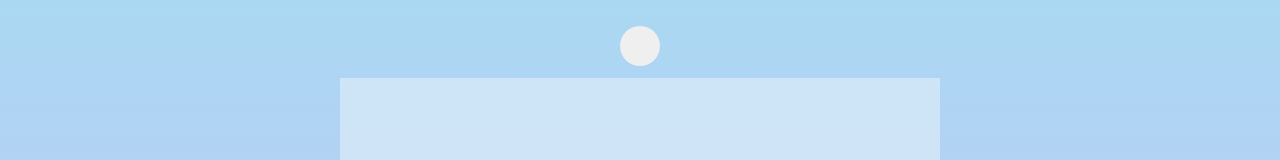
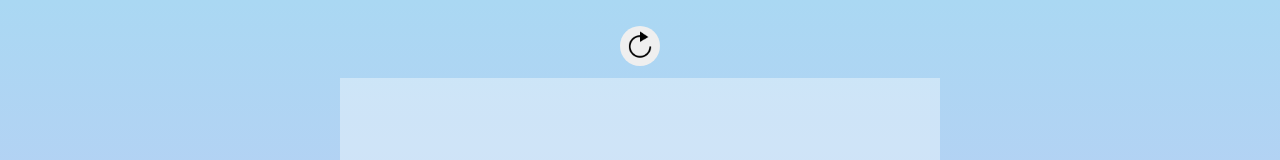
Before and after one commit to jundesu/weather_taipei, a React (Create React App) app: page / in a window 1280 px wide. Shown: the top 160 px of the page. Built offline with nearby package versions, Linux system fonts and the light colour scheme.

Commit message:
style button

```diff
--- a/src/App.css
+++ b/src/App.css
@@ -8,6 +8,7 @@ html, body {
   display: flex;
   flex-direction: column;
   align-items: center;
+  height: 100%;
 }
 .weatherObservation {
   background-color: rgb(255, 255, 255, 0.384);
@@ -24,6 +25,18 @@ html, body {
   border: none;
   border-radius: 50%;
   margin: 2% 0 1% 0;
+  position: relative;
+}
+.button::after {
+  content: url(./img/icon_fresh.png);
+  position: absolute;
+  transform: scale(0.7);
+  bottom: -15px;
+  right: -12px;
+}
+.button:hover {
+  cursor: pointer;
+  background-color: rgba(211, 211, 211, 0.788);
 }
 .weatherInfo {
   width: 300px;
```
